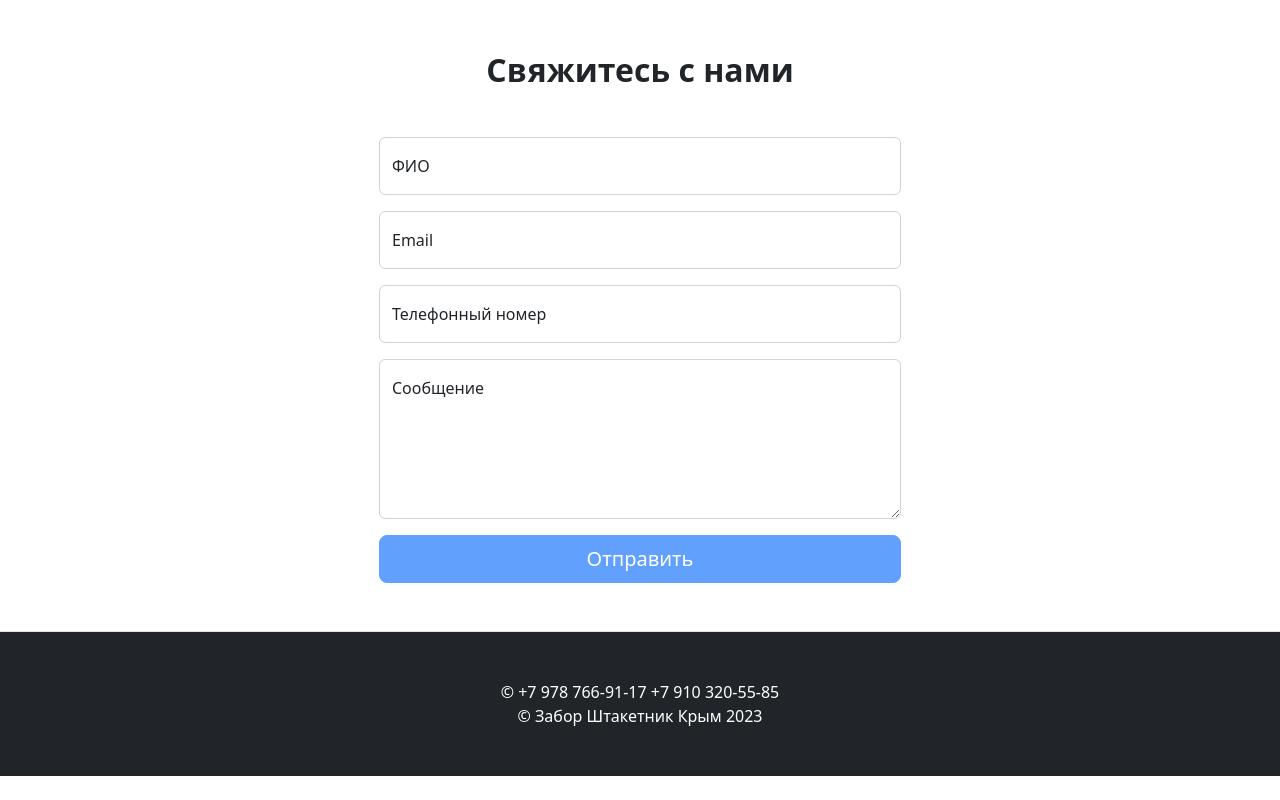
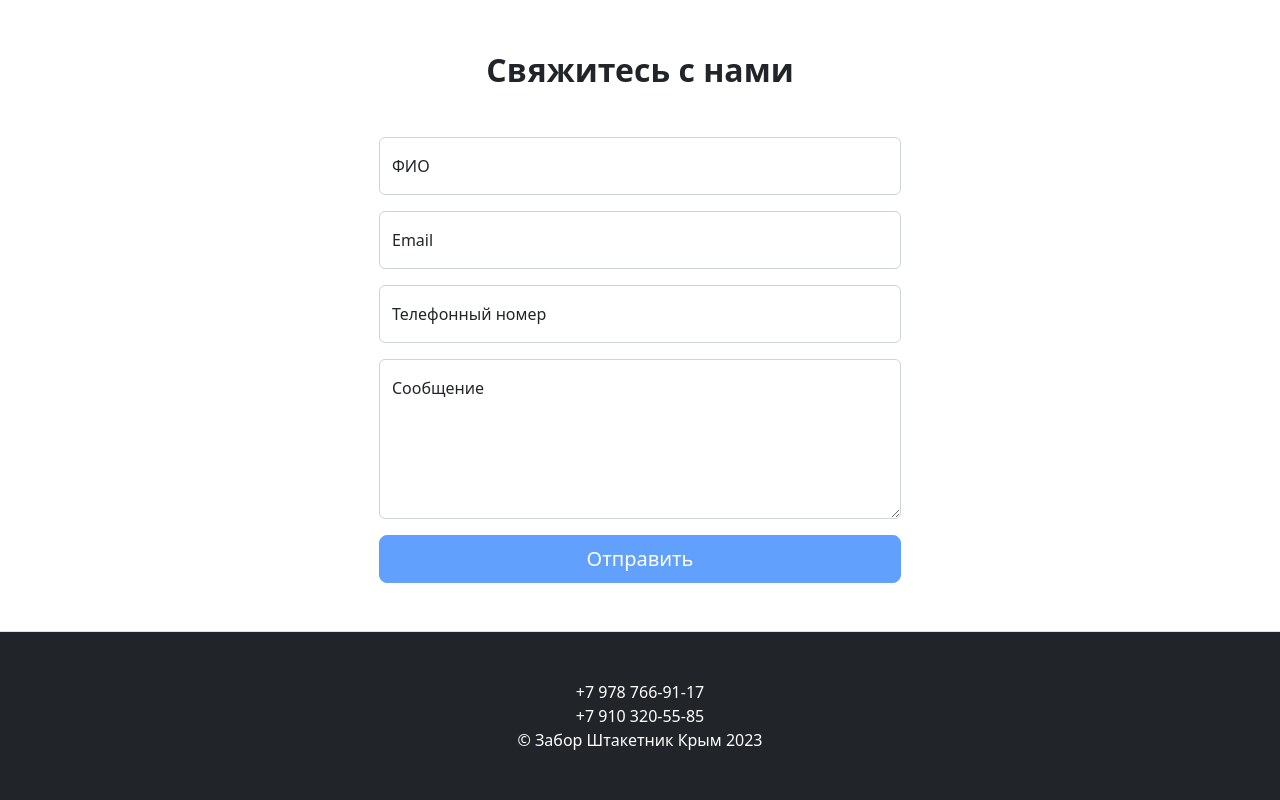
Before and after one commit to girleater/fenceSite, a plain HTML site: page index.html in a window 1280 px wide. Shown: the part 1196-1996 px from the top of the page. Before the commit the page ends 1972 px from the top, so only its background shows below. Drawn offline with nearby package versions, Linux system fonts and the light colour scheme; some icons are missing.

Commit message:
Update index.html

```diff
--- a/index.html
+++ b/index.html
@@ -173,7 +173,8 @@
         <!-- Footer-->
         <footer class="py-5 bg-dark">
             <div class="container px-4">
-                <p class="m-0 text-center text-white">&copy; +7 978 766-91-17  +7 910 320-55-85</p>
+                <p class="m-0 text-center text-white"> +7 978 766-91-17</p>
+                <p class="m-0 text-center text-white"> +7 910 320-55-85</p>
                 <p class="m-0 text-center text-white">&copy; Забор Штакетник Крым 2023</p>
             </div>
         </footer>
```
